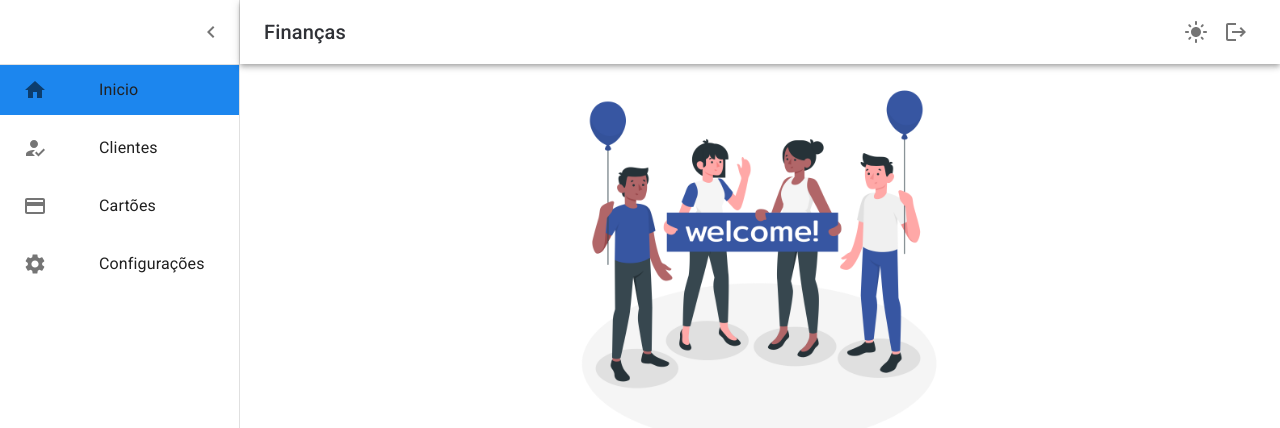
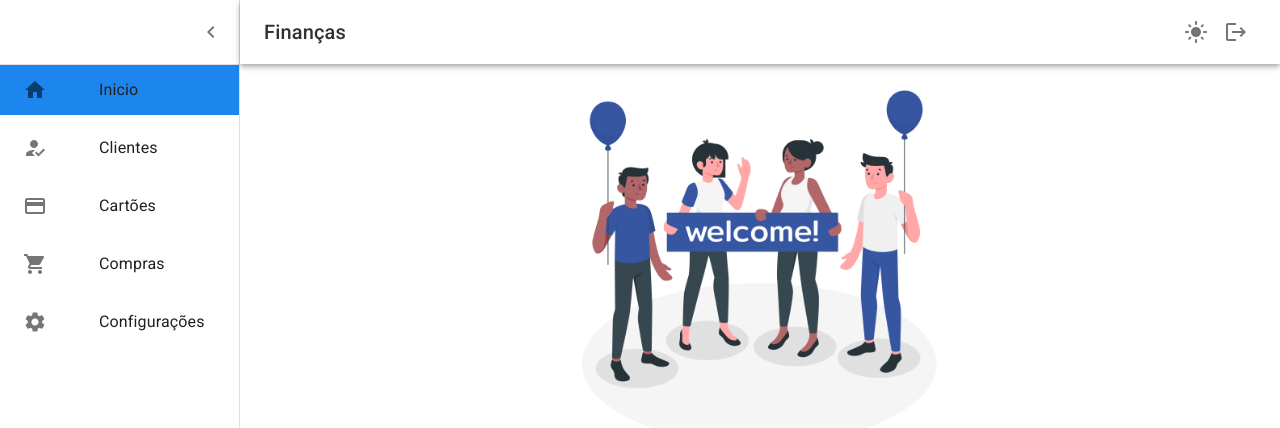
Before and after one commit to josimara-lima2/gerenciandoFinacas, a React (Create React App) app: page / in a window 1280 px wide. Shown: the top 428 px of the page. Built offline with nearby package versions, Linux system fonts and the light colour scheme; no server answers; sample sign-in values are in the browser's storage.

Commit message:
feat: add rota compra

```diff
--- a/src/components/Layout/components/Sidebar.tsx
+++ b/src/components/Layout/components/Sidebar.tsx
@@ -9,6 +9,7 @@ import HomeIcon from '@mui/icons-material/Home';
 import SettingsIcon from '@mui/icons-material/Settings';
 import HowToRegIcon from '@mui/icons-material/HowToReg';
 import CreditCardIcon from '@mui/icons-material/CreditCard';
+import ShoppingCartIcon from '@mui/icons-material/ShoppingCart';
 
 const Box = styled(MuiBox)(({ theme }) => ({
   // spacing de 1 corresponde a 8px
@@ -77,6 +78,18 @@ export default function Sidebar() {
       </Link>
 
       <Link
+        to="/compra"
+        sx={{
+          backgroundColor: rota.pathname === '/compra' ? '#1C86EE' : '',
+        }}
+      >
+        <ListItemIcon>
+          <ShoppingCartIcon />
+        </ListItemIcon>
+        <Typography>Compras</Typography>
+      </Link>
+
+      <Link
         to="/settings"
         sx={{
           backgroundColor: rota.pathname === '/settings' ? '#1C86EE' : '',
--- /dev/null
+++ b/src/pages/Compras.tsx
@@ -0,0 +1,5 @@
+const Compra = () => {
+  return <></>;
+};
+
+export default Compra;
--- a/src/routes.tsx
+++ b/src/routes.tsx
@@ -5,6 +5,7 @@ import TelaCadastro from 'pages/TelaCadastro';
 import { Route, Routes } from 'react-router-dom';
 import PrivateRouter from 'PrivateRoutes';
 import Login from 'pages/Login';
+import Compra from 'pages/Compras';
 import Cartao from './pages/Cartoes';
 
 export default function CustomRoutes() {
@@ -42,6 +43,14 @@ export default function CustomRoutes() {
           </PrivateRouter>
         }
       />
+      <Route
+        path="/compra"
+        element={
+          <PrivateRouter>
+            <Compra />
+          </PrivateRouter>
+        }
+      />
       <Route path="/cadastro" element={<TelaCadastro />} />
       <Route path="*" element={<Home />} />
       <Route path="/login" element={<Login />} />
```
